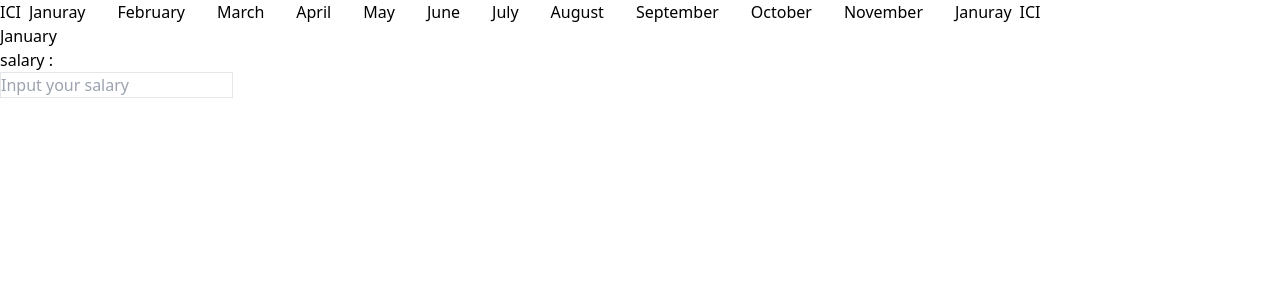
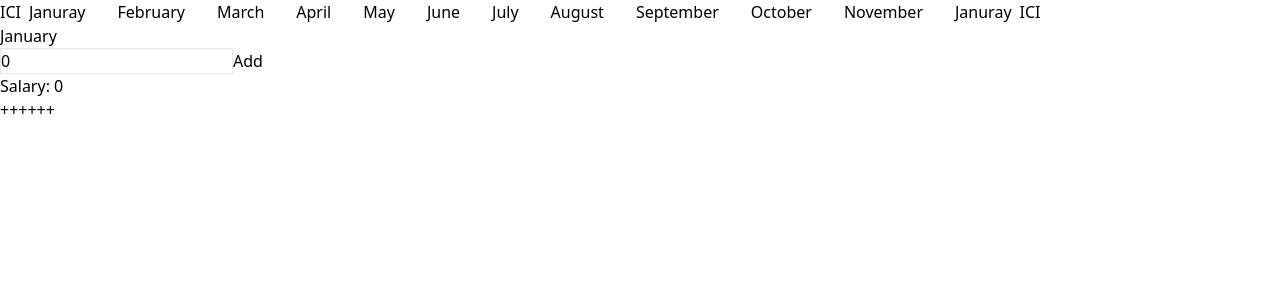
Before and after one commit to FlorianAutricque/budget_planner, a React (Vite) app in the folder budger_planner/: page /month/1 in a window 1280 px wide. Shown: the top 300 px of the page. Built offline with nearby package versions, Linux system fonts and the light colour scheme.

Commit message:
changes to logic

```diff
--- a/budger_planner/src/components/PageMonth.jsx
+++ b/budger_planner/src/components/PageMonth.jsx
@@ -1,9 +1,13 @@
-import { useState } from "react";
+import { useState, useEffect, useRef } from "react";
 import { useParams } from "react-router-dom";
+import useLocalStorage from "../utils/LocalStorage";
 
 function PageMonth() {
   const { monthId } = useParams();
   const [value, setValue] = useState("");
+  const [displayValue, setDisplayValue] = useLocalStorage("displayValue", {});
+  const [elements, setElements] = useState([]);
+  const btnAddExpenseRef = useRef(null);
 
   const monthNames = {
     1: "January",
@@ -22,12 +26,53 @@ function PageMonth() {
 
   const monthName = monthNames[monthId] || "Unknown Month";
 
+  useEffect(() => {
+    setValue(displayValue[monthName] || 0);
+
+    // Retrieve elements from local storage for the current month
+    const storedElements =
+      JSON.parse(window.localStorage.getItem(`elements-${monthName}`)) || [];
+    setElements(storedElements);
+  }, [monthName, displayValue]);
+
+  function handleClick() {
+    setDisplayValue((prev) => ({
+      ...prev,
+      [monthName]: value,
+    }));
+  }
+
+  function addElement() {
+    const newElement = `Element added in ${monthName} at ${new Date().toLocaleString()}`;
+
+    // Update elements state
+    const updatedElements = [...elements, newElement];
+    setElements(updatedElements);
+
+    // Save updated elements in local storage
+    window.localStorage.setItem(
+      `elements-${monthName}`,
+      JSON.stringify(updatedElements)
+    );
+  }
+
+  useEffect(() => {
+    const btnAddExpense = btnAddExpenseRef.current;
+    if (btnAddExpense) {
+      btnAddExpense.addEventListener("click", addElement);
+    }
+
+    return () => {
+      if (btnAddExpense) {
+        btnAddExpense.removeEventListener("click", addElement);
+      }
+    };
+  }, [elements, monthName]);
+
   return (
     <div>
-      {monthName}
-
+      <h1>{monthName}</h1>
       <div>
-        <p>salary : {value}</p>
         <input
           value={value}
           onChange={(e) => setValue(e.target.value)}
@@ -35,6 +80,20 @@ function PageMonth() {
           type="number"
           placeholder="Input your salary"
         />
+        <button onClick={handleClick}>Add</button>
+        <p>Salary: {displayValue[monthName] || 0}</p>
+
+        <button id="btnAddExpense" ref={btnAddExpenseRef}>
+          ++++++
+        </button>
+
+        <div>
+          {elements.map((element, index) => (
+            <div key={index} className="Container__newElement">
+              {element}
+            </div>
+          ))}
+        </div>
       </div>
     </div>
   );
--- a/budger_planner/src/utils/LocalStorage.jsx
+++ b/budger_planner/src/utils/LocalStorage.jsx
@@ -0,0 +1,36 @@
+import { useState } from "react";
+
+function useLocalStorage(key, initialValue) {
+  // Initialize state
+  const [storedValue, setStoredValue] = useState(() => {
+    try {
+      // Get from local storage by key
+      const item = window.localStorage.getItem(key);
+      // Parse stored JSON or return initial value if parse fails
+      return item ? JSON.parse(item) : initialValue;
+    } catch (error) {
+      // If error occurs (e.g., JSON parse error), return initial value
+      console.error(error);
+      return initialValue;
+    }
+  });
+
+  // Update local storage whenever the value changes
+  const setValue = (value) => {
+    try {
+      // Allow value to be a function
+      const valueToStore =
+        value instanceof Function ? value(storedValue) : value;
+      // Save to local storage
+      setStoredValue(valueToStore);
+      window.localStorage.setItem(key, JSON.stringify(valueToStore));
+    } catch (error) {
+      // Handle write error
+      console.error(error);
+    }
+  };
+
+  return [storedValue, setValue];
+}
+
+export default useLocalStorage;
```
